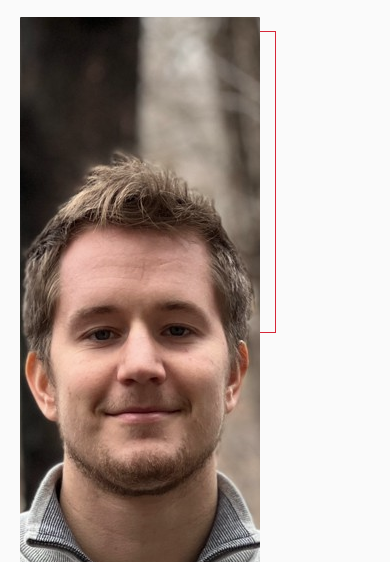
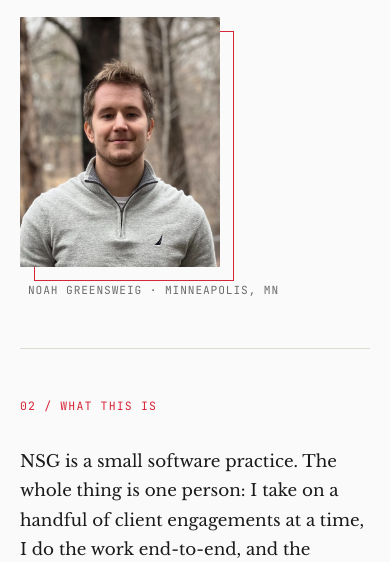
Before and after one commit to nsgnoah/nsg-site, an Astro site: page /about in a window 390 px wide. Shown: the part 282-844 px from the top of the page. Built offline with nearby package versions, Linux system fonts and the light colour scheme; Astro itself is replaced by a stand-in of ours.

Commit message:
Fix About hero photo layout across breakpoints
Right-align the portrait on desktop, rebalance to 3fr/2fr on iPad so
the headline and photo sit side-by-side, and stack with a static
caption on mobile. Caps the photo max-width at every breakpoint so it
never balloons.

```diff
--- a/src/styles/global.css
+++ b/src/styles/global.css
@@ -961,21 +961,26 @@ main {
   border-bottom: 1px solid var(--gray-200);
   display: grid;
   gap: var(--gutter);
-  grid-template-columns: 5fr 4fr;
+  grid-template-columns: minmax(0, 5fr) minmax(0, 4fr);
   padding: clamp(5rem, 9vw, 8rem) 0 clamp(3rem, 6vw, 5rem);
 }
 
 .about-photo-frame {
   align-self: end;
   isolation: isolate;
+  justify-self: end;
+  margin-right: 14px;
+  max-width: 320px;
   position: relative;
+  width: 100%;
 }
 
 .about-photo-frame img {
   aspect-ratio: 4 / 5;
   border-radius: 1px;
+  display: block;
   filter: grayscale(15%);
-  max-width: 360px;
+  height: auto;
   object-fit: cover;
   position: relative;
   width: 100%;
@@ -983,27 +988,27 @@ main {
 }
 
 .about-photo-frame::before {
+  aspect-ratio: 4 / 5;
   border: 1px solid var(--red);
   content: '';
-  inset: 14px auto auto 14px;
-  max-width: 360px;
+  inset: 14px -14px auto 14px;
   position: absolute;
-  width: 100%;
-  aspect-ratio: 4 / 5;
   z-index: 0;
 }
 
 .about-photo-tag {
   align-items: center;
-  bottom: -44px;
+  bottom: -36px;
   color: var(--gray-500);
   display: flex;
   font-family: var(--font-mono);
   font-size: 0.7rem;
   gap: 0.5rem;
+  left: 0;
   letter-spacing: 0.08em;
   position: absolute;
   text-transform: uppercase;
+  white-space: nowrap;
 }
 
 .about-photo-tag .dash {
@@ -1309,8 +1314,16 @@ main {
     font-size: 4.25rem;
   }
 
+  .about-hero {
+    grid-template-columns: minmax(0, 3fr) minmax(0, 2fr);
+  }
+
+  .about-photo-frame {
+    max-width: 260px;
+  }
+
   .about-hero h1 {
-    font-size: 3.8rem;
+    font-size: 3.4rem;
   }
 
   .manifesto h2 {
@@ -1485,21 +1498,32 @@ main {
     font-size: 2.5rem;
   }
 
+  .about-hero {
+    align-items: start;
+  }
+
   .about-hero h1 {
     font-size: 2.5rem;
   }
 
+  .about-photo-frame {
+    justify-self: start;
+    margin-right: 0;
+    max-width: 200px;
+  }
+
+  .about-photo-tag {
+    bottom: auto;
+    margin-top: 0.9rem;
+    position: static;
+  }
+
   .svc-block .left {
     position: static;
   }
 
   .svc-block h2 {
     font-size: 2rem;
-  }
-
-  .about-photo-frame img,
-  .about-photo-frame::before {
-    max-width: 240px;
   }
 
   .facts-grid {
```
